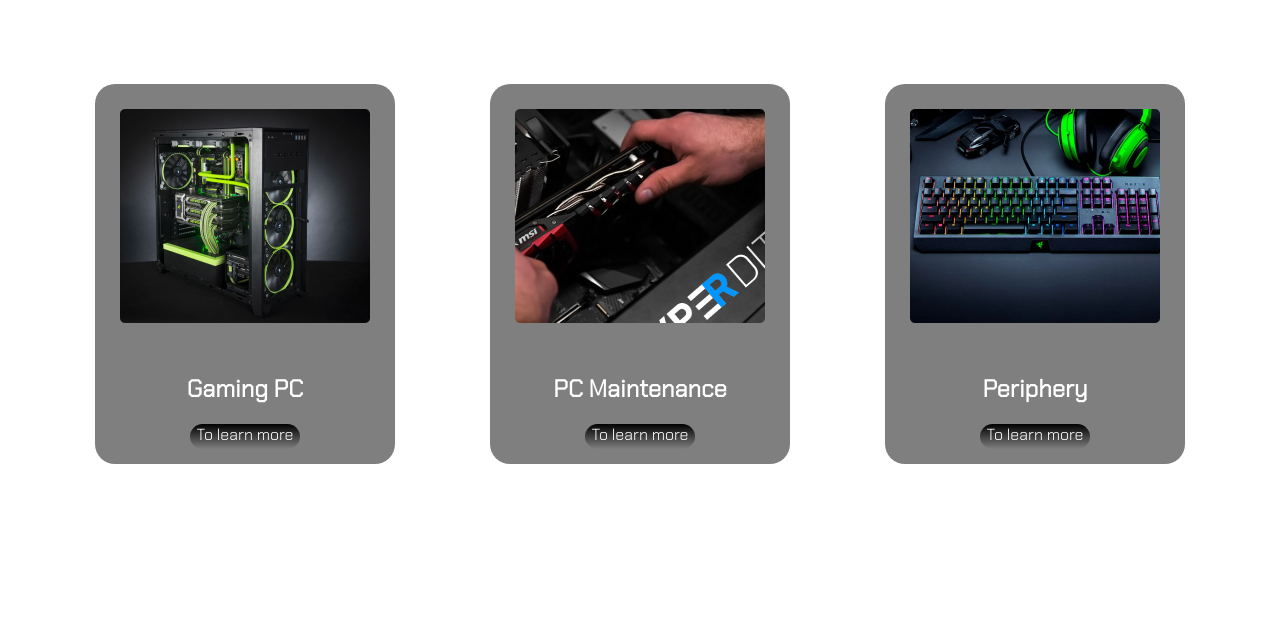
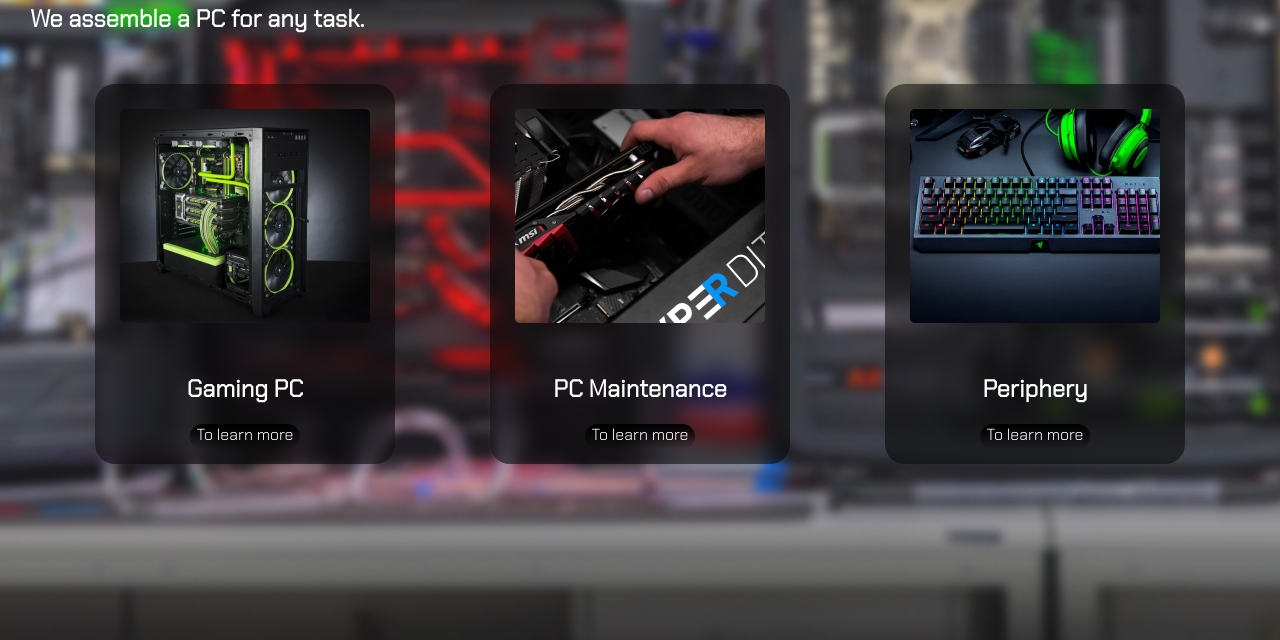
Before and after one commit to Errorlolkek228/PC-Building, a plain HTML site: page index.html in a window 1280 px wide. Shown: the part 320-960 px from the top of the page. Drawn offline with Linux system fonts and the light colour scheme.

Commit message:
Update style.css

```diff
--- a/style.css
+++ b/style.css
@@ -4,7 +4,7 @@ body{
     padding: 0;
 }
 main{
-    background-image: url(Background.png);
+    background-image: url(img/Background.png);
     background-size: cover;
     background-repeat: no-repeat;
     height: 120vh;
```
